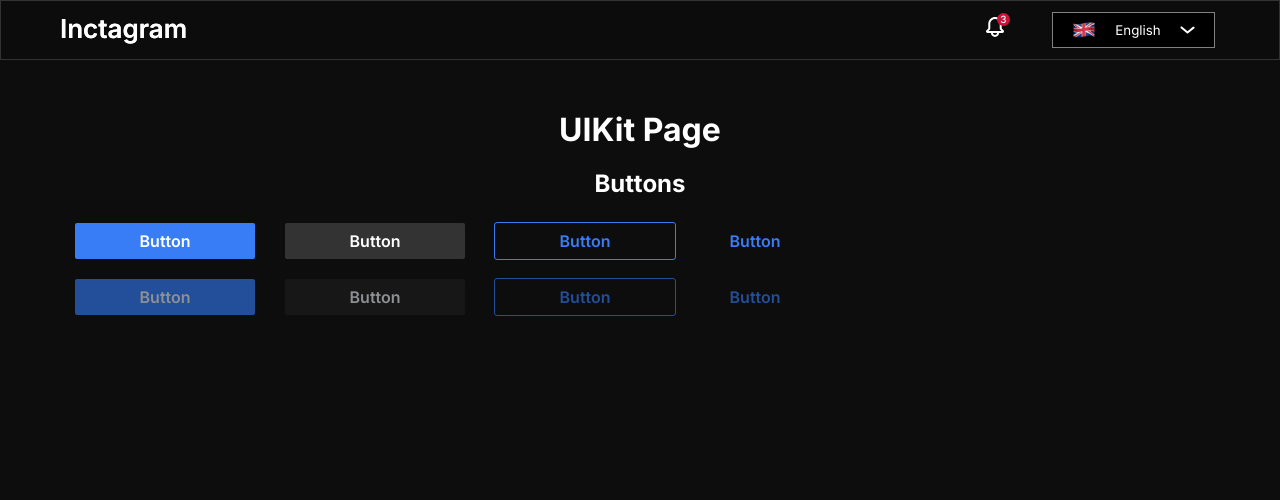
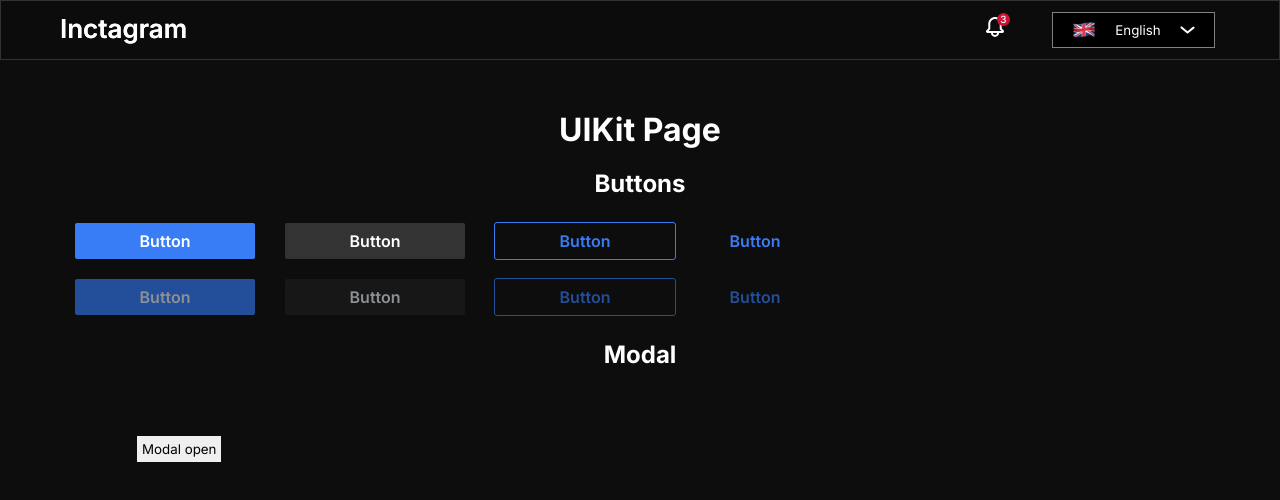
Before and after one commit to FightersForJustice/inctagram, a Next.js app: page /dev/ui-kit in a window 1280 px wide. Shown: the top 500 px of the page. Built offline with nearby package versions, Linux system fonts and the light colour scheme.

Commit message:
rafactor: refactor modal

```diff
--- a/pages/dev/ui-kit/index.module.scss
+++ b/pages/dev/ui-kit/index.module.scss
@@ -25,3 +25,27 @@
     flex-direction: column;
     gap: 10px;
 }
+.modal{
+    .open{
+        margin: 67px;
+        padding: 5px;
+    }
+    .text {
+        font-weight: 300;
+        line-height: 24px;
+    }
+    .buttonBloc {
+        text-align: right;
+        padding-top: 24px;
+        .button {
+        border-radius: 2px;
+        background: #397df6;
+        border: 0;
+        color: #fff;
+        font-family: Inter;
+        font-weight: 600;
+        padding: 10px 24px;
+        cursor: pointer;
+        }
+    }
+}
--- a/pages/dev/ui-kit/index.tsx
+++ b/pages/dev/ui-kit/index.tsx
@@ -3,6 +3,8 @@ import { getLayout } from '@/components/Layout/Layout'
 import { Button } from '@/@ui/ui-kit/Button/Button'
 import style from './index.module.scss'
 import { BUTTON_COLORS } from '@/@ui/ui-kit/Button/constants'
+import Modal from '@/ui/ui-kit/Modal/Modal'
+import { useState } from 'react'
 
 export const getStaticProps = async () => {
   return {
@@ -11,6 +13,7 @@ export const getStaticProps = async () => {
 }
 
 const Login = () => {
+  const [ModalActive, setModalActive] = useState(false);
   return (
     <PageWrapper>
       <div className={style.kitContainer}>
@@ -42,7 +45,20 @@ const Login = () => {
 
             </div>
         </div>
-
+        <div className={style.kitBlock}>
+            <h2 className={style.componentHeader}>Modal</h2>
+            <div className={style.modal}>
+            <button className={style.open} onClick={() => {setModalActive(true)}}>Modal open</button>
+              <Modal active={ModalActive} setActive={setModalActive} title="Email sent">
+                <div className={style.text}>We have sent a link to confirm your email to epam@epam.com</div>
+                <div className={style.buttonBloc}>
+                  <button className={style.button} onClick={() => {setModalActive(false)}}>
+                    OK
+                  </button>
+                </div>
+              </Modal>
+            </div>
+        </div>
       </div>
     </PageWrapper>
   )
```
Also changed, not shown: pages/dev/ui-kit/Modal/index.module.scss (deleted, +0 -22 lines), pages/dev/ui-kit/Modal/index.tsx (deleted, +0 -31 lines).
